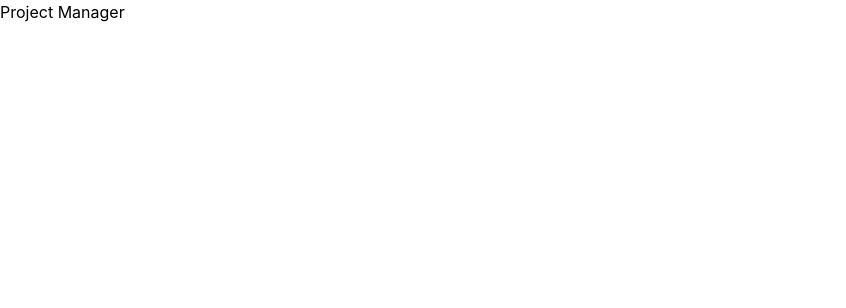
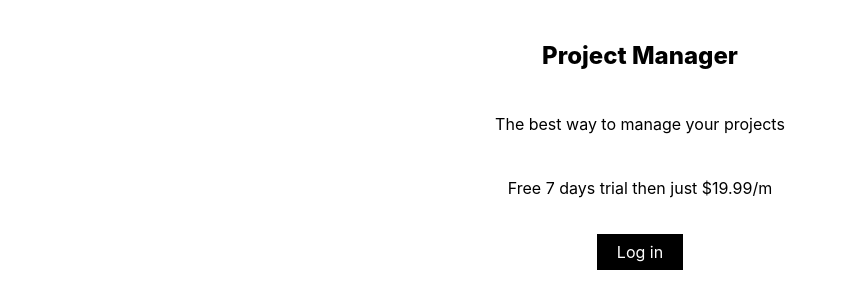
Before and after one commit to tobiakinlade/project_manager, a Next.js app: page / in a window 1280 px wide. Shown: the top 308 px of the page, without its empty margins (0-846 px from the left). Built offline with nearby package versions, Linux system fonts and the light colour scheme.

Commit message:
home page

```diff
--- a/pages/index.js
+++ b/pages/index.js
@@ -5,12 +5,22 @@ export default function Home() {
   return (
     <div>
       <Head>
-        <title>Create Next App</title>
+        <title>Project Manager</title>
         <meta name='description' content='Generated by create next app' />
         <link rel='icon' href='/favicon.ico' />
       </Head>
 
-      <h1>Project Manager</h1>
+      <div className='text-center'>
+        <h1 className='mt-10 font-extrabold text-2xl'>Project Manager</h1>
+        <p className='mt-10 '>The best way to manage your projects</p>
+        <p className='mt-10'>Free 7 days trial then just $19.99/m</p>
+
+        <div className='mt-10'>
+          <a className='bg-black text-white px-5 py-2' href='/api/auth/sign'>
+            Log in
+          </a>
+        </div>
+      </div>
     </div>
   )
 }
```
